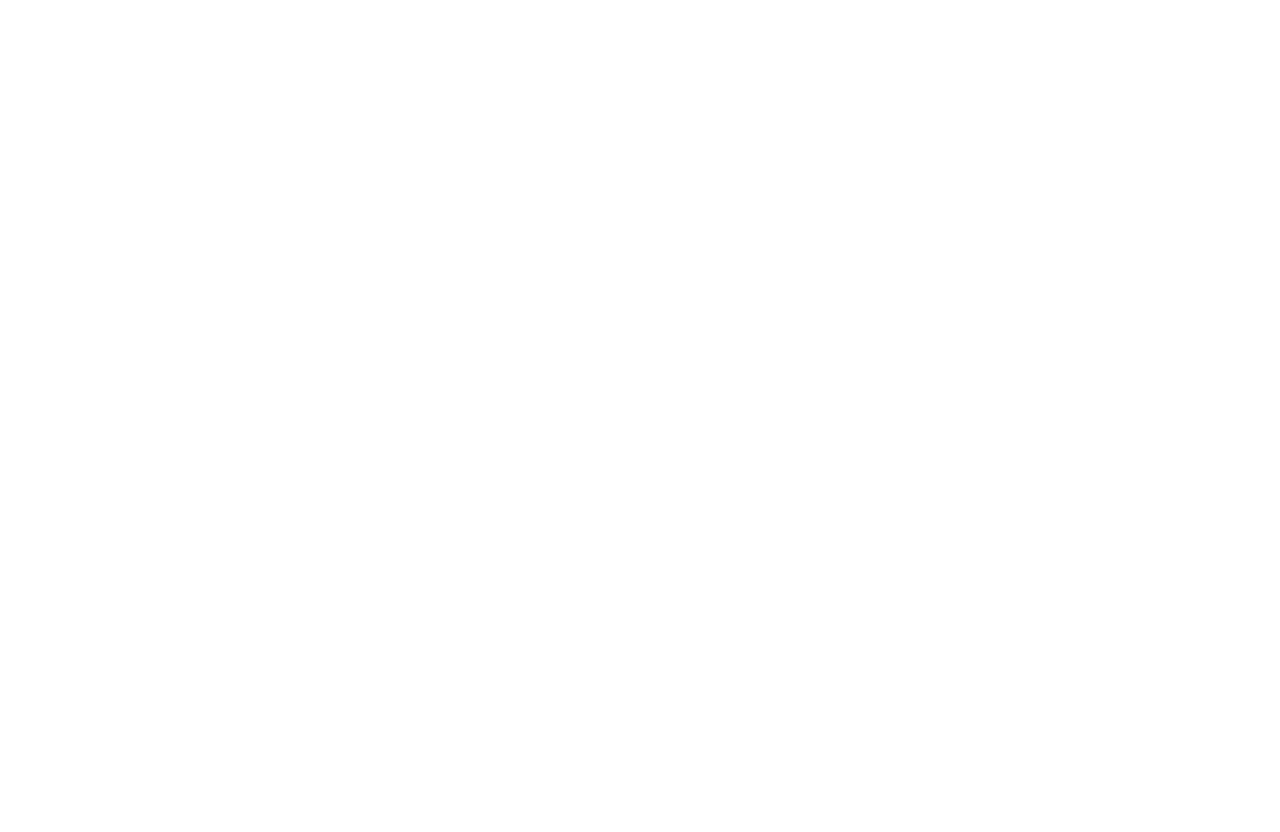
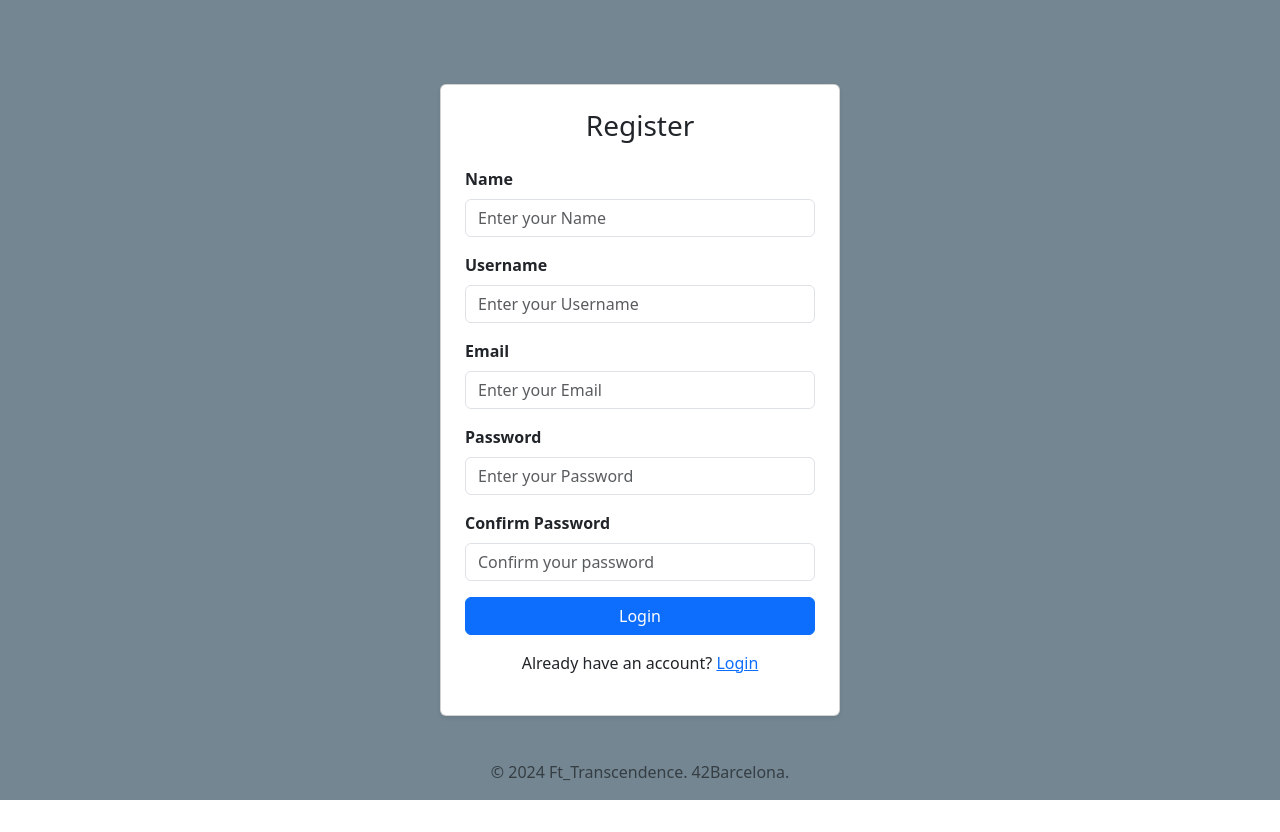
Before and after one commit to meriendaa/Frontend, a Vue app: page /register in a window 1280 px wide. Before the commit this address had no page. After the commit the page ends 800 px from the top, so only its background shows below. Built offline with nearby package versions, Linux system fonts and the light colour scheme.

Commit message:
New Register and changes

```diff
--- a/index.html
+++ b/index.html
@@ -7,6 +7,7 @@
     <title>Trascendence</title>
   </head>
   <body>
+
     <div id="app"></div>
     <script type="module" src="/src/main.js"></script>
   </body>
@@ -15,5 +16,14 @@
   html,body{
     width: 100vw;
     height: 100vh;
+    background-color: #738692;
+  }
+  #app{
+    width: 100%;
+    padding: 0;
+    background-color: #738692;
+    flex-direction: column;
+
+
   }
 </style>
--- a/src/App.vue
+++ b/src/App.vue
@@ -3,8 +3,19 @@
 
 <template>
 <div id="app">
-  <div class="content"><RouterView /></div>
-</div>
+    <!-- As a heading -->
+
+   <div class="content-wrapper d-flex justify-content-center align-items-center">
+      <!-- Router view or specific component where the card is rendered -->
+      <RouterView />
+      <footer class="footer mt-auto py-3" style="position: absolute; bottom: 0; background-color: #738692;">
+      <div class="container">
+        <span class="text-muted">© 2024 Ft_Transcendence. 42Barcelona.</span>
+      </div>
+    </footer>
+    </div>
+  </div>
+
 </template>
 
 <style scoped>
@@ -15,12 +26,13 @@
   width: 100%;
 }
 
-
-
 .content {
   height: 100%;
   width: 100%;
 }
+.data-v-app{
+  width: 100%;
 
+}
 
 </style>
--- a/src/components/Login.vue
+++ b/src/components/Login.vue
@@ -1,14 +1,11 @@
 <template>
-	<div class="container d-flex justify-content-center align-items-center vh-100">
-        <router-link to="/" class="position-absolute top-0 start-0 mt-3 ms-3">
-            <img src="../images/Logo.png" alt="Logo" style="width: 80px; height: auto;">
-        </router-link>
-        <div class="card p-4 shadow-sm" style="max-width: 400px; width: 100%;">
+<div class="container-fluid d-flex justify-content-center align-items-center min-vh-100">
+  <div class="card p-4 shadow-sm" style="max-width: 400px; width: 100%;     box-shadow: -5px 5px 55px lightblue;">
     <h3 class="text-center mb-4">Login</h3>
     <form @submit.prevent="login">
       <div class="mb-3">
         <label for="user" class="form-label">User</label>
-                <input v-model="user" type="user" class="form-control" id="user" placeholder="Enter your user" required>
+        <input v-model="user" type="text" class="form-control" id="user" placeholder="Enter your username" required>
       </div>
       <div class="mb-3">
         <label for="password" class="form-label">Password</label>
@@ -17,11 +14,13 @@
       <button type="submit" class="btn btn-primary w-100">Login</button>
     </form>
     <div class="mt-3 text-center">
+    <p>Don't have an account? <router-link to="/Register">Register</router-link></p>
       <router-link to="/forgotps">Forgot your password?</router-link>
     </div>
 
   </div>
 </div>
+
 
 </template>
 <script setup>
@@ -29,7 +28,9 @@
     import { useRouter } from 'vue-router';
 
     const user = ref();
+
     const psw = ref();
+
     const router = useRouter();
 
     async function login()
@@ -37,40 +38,6 @@
         console.log(user.value);
         console.log(psw.value);
 
-        // try
-        // {
-        //     const response = await fetch('localhost:5432/login_user/',
-        //     {
-        //         method: 'POST',
-        //         headers:
-        //         {
-        //             'Content-Type' : 'aplication/json',
-        //         },
-        //         body: JSON.stringify(
-        //             {
-        //                 user: user.value,
-        //                 password: psw.value,
-        //             }),
-        //     })
-        // if (!response.ok)
-        //     throw new Error('Request Error');
-        // const data = await response.json();
-        // if (data.status === 'OK')
-        // {
-        //     console.log('Authentication success');
-        //     router.push('/about');
-        // }
-        // else
-        // {
-        //     console.error('Authentication Error:', data.message);
-        //     alert('Invalid User or Password');
-        // }
-        // }
-        // catch
-        // {
-        //     console.error('Authentication Error:', error);
-        //     alert('Request error');
-        // }
     }
 
 </script>
--- /dev/null
+++ b/src/components/Register.vue
@@ -0,0 +1,87 @@
+<template>
+<div class="container-fluid d-flex justify-content-center align-items-center min-vh-100">
+  <div class="card p-4 shadow-sm" style="max-width: 400px; width: 100%;  box-shadow: -5px 5px 55px lightblue;">
+    <h3 class="text-center mb-4">Register</h3>
+    <form @submit.prevent="login">
+      <div class="mb-3">
+        <label for="user" class="form-label">Name</label>
+        <input v-model="name" type="text" class="form-control" id="user" placeholder="Enter your Name" required>
+      </div>
+      <div class="mb-3">
+        <label for="user" class="form-label">Username</label>
+        <input v-model="user" type="text" class="form-control" id="user" placeholder="Enter your Username" required>
+      </div>
+      <div class="mb-3">
+        <label for="user" class="form-label">Email</label>
+        <input v-model="email" type="text" class="form-control" id="user" placeholder="Enter your Email" required>
+      </div>
+      <div class="mb-3">
+        <label for="password" class="form-label">Password</label>
+        <input v-model="psw" type="password" class="form-control" id="password" placeholder="Enter your Password" required>
+      </div>
+      <div class="mb-3">
+        <label for="password" class="form-label">Confirm Password</label>
+        <input v-model="psw2" type="password" class="form-control" id="password" placeholder="Confirm your password" required>
+      </div>
+      <button id="login" type="submit" class="btn btn-primary w-100">Login</button>
+    </form>
+    <div class="mt-3 text-center">
+    <p>Already have an account? <router-link to="/Login">Login</router-link></p>
+    </div>
+    <div class="toast-container position-fixed top-0 end-0 p-3">
+      <div ref="errorToast" class="toast align-items-center text-bg-danger border-0" role="alert" aria-live="assertive" aria-atomic="true">
+        <div class="d-flex">
+          <div class="toast-body">
+            Passwords doesn't match
+          </div>
+          <button type="button" class="btn-close btn-close-white me-2 m-auto" data-bs-dismiss="toast" aria-label="Close"></button>
+        </div>
+      </div>
+    </div>
+  </div>
+</div>
+
+
+</template>
+<script setup>
+    import { onMounted, ref } from 'vue';
+    import { useRouter } from 'vue-router';
+    import { Toast } from 'bootstrap' // Import the Toast class from Bootstrap
+
+
+    const user = ref();
+    const psw = ref();
+    const router = useRouter();
+    const name = ref();
+    const email = ref();
+    const psw2 = ref();
+    const errorToast = ref(null)
+
+
+    async function login()
+    {
+        console.log(user.value);
+        console.log(psw.value);
+        if (psw2.value != psw.value) {
+          showErrorToast();
+        }
+        else{
+          //SE ENVIA AL BACK
+        }
+    }
+    const showErrorToast = () => {
+    if (errorToast.value) {
+      const toastInstance = new Toast(errorToast.value)
+      toastInstance.show()
+    }
+  }
+</script>
+
+
+<style scoped>
+.form-label{
+  display: flex;
+  font-weight: bold;
+}
+
+</style>
--- a/src/router/index.js
+++ b/src/router/index.js
@@ -3,6 +3,7 @@
 import About from '../components/About.vue'
 import Login from '../components/Login.vue'
 import Forgotps from '../components/Forgotps.vue'
+import Register from '../components/Register.vue'
 
 const routes = [
   {
@@ -25,6 +26,11 @@
     name: 'Forgotps',
     component: Forgotps
   },
+  {
+    path: '/register',
+    name: 'Register',
+    component: Register
+  },
 
 ]
 
```
Lines whose indentation alone changed are shown as unchanged.
